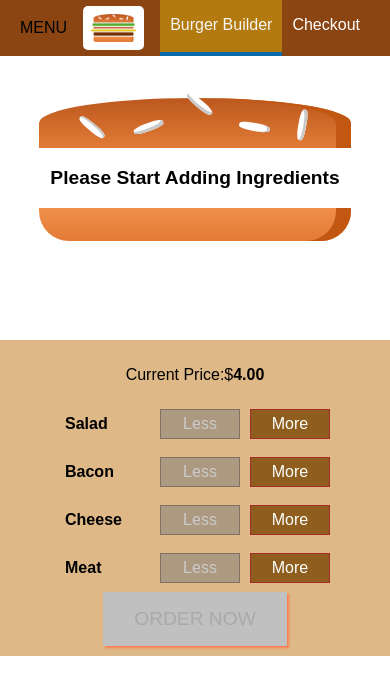
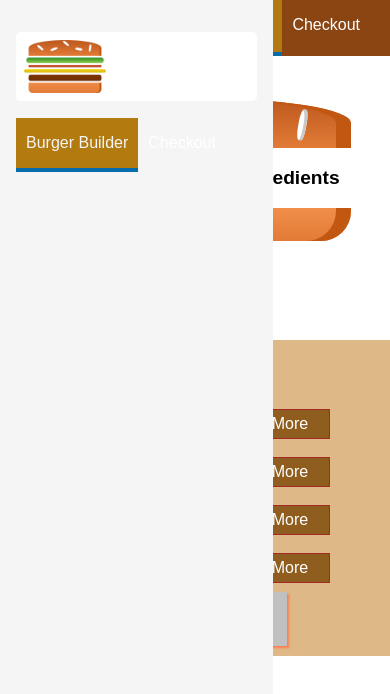
Before and after one commit to Nachiket75/ReactIntro, a React app: page / in a window 390 px wide. Shown: the top 694 px of the page. Built offline with nearby package versions, Linux system fonts and the light colour scheme; a web font is replaced by a local one.

Commit message:
Added SideDrawer functionality to display Logo and NavigationItems in  Mobile devices.
also added logo class to show different logo sizes in Toolbar for Desktop size also small logo size for mobile device.

```diff
--- a/src/components/Layout/Layout.js
+++ b/src/components/Layout/Layout.js
@@ -2,10 +2,11 @@ import React from 'react'
 import Aux from '../../hoc/Auxilary'
 import classes from './Layout.css'
 import Toolbar from '../Navigation/Toolbar/Toolbar'
-
+import SideDrawer from '../Navigation/SideDrawer/SideDrawer'
 const layout =(props) => (
     <Aux>
         <Toolbar/>
+        <SideDrawer/>
         <div>
             SideDrawer,
             Backdrop
--- /dev/null
+++ b/src/components/Navigation/SideDrawer/SideDrawer.css
@@ -0,0 +1,35 @@
+.SideDrawer{
+    position: fixed;
+    width: 280px;
+    max-width: 70%;
+    height: 100%;
+    left: 0;
+    top:0;
+    z-index: 200;
+    background-color: whitesmoke;
+    padding:32px 16px;
+    box-sizing: border-box;
+    transition: transform 0.3s ease-out;
+}
+
+@media(min-width:500px){
+    .SideDrawer{
+        display: none;
+    }
+}
+
+.Open{
+    transform: translate(0);
+}
+
+.Close{
+    transform: translate(-100%);
+}
+
+.Logo{
+    height: 11%;
+}
+/* SideDrawer is used for small mobile devices to visible menu in mobile devices */
+
+/* Logo class added so that for mobile we can display logo using 11% size and in desktop using different size that size
+specified in Toolbar.css */
--- /dev/null
+++ b/src/components/Navigation/SideDrawer/SideDrawer.js
@@ -0,0 +1,21 @@
+import React from 'react'
+import Logo from '../../Logo/Logo'
+import NavigationItems from '../NavigationItems/NavigationItems'
+import classes from './SideDrawer.css'
+
+const sideDrawer = (props) =>{
+    return(
+        <div className={classes.SideDrawer}>
+            <div className={classes.Logo}>
+                <Logo/>
+            </div>
+            <nav>
+                <NavigationItems />
+            </nav>
+
+        </div>
+    )
+
+}
+
+export default sideDrawer;
--- a/src/components/Navigation/Toolbar/Toolbar.css
+++ b/src/components/Navigation/Toolbar/Toolbar.css
@@ -16,3 +16,10 @@
 .Toolbar nav{
     height: 100%;
 }
+
+.Logo{
+    height: 80%;
+}
+
+/* Logo class added so that for desktop we can display logo using 80% size and in mobile using different size that size
+specified in SideBar.css */
--- a/src/components/Navigation/Toolbar/Toolbar.js
+++ b/src/components/Navigation/Toolbar/Toolbar.js
@@ -1,11 +1,13 @@
 import React from 'react'
 import classes from './Toolbar.css'
-import LOGO from '../../Logo/Logo'
+import Logo from '../../Logo/Logo'
 import NavigationItems from '../NavigationItems/NavigationItems'
 const toolbar = (props) =>(
     <header className={classes.Toolbar}>
         <div>MENU</div>
-        <LOGO/>
+        <div className={classes.Logo}>
+            <Logo/>
+        </div>
         <nav>
             <NavigationItems/>
         </nav>
```
